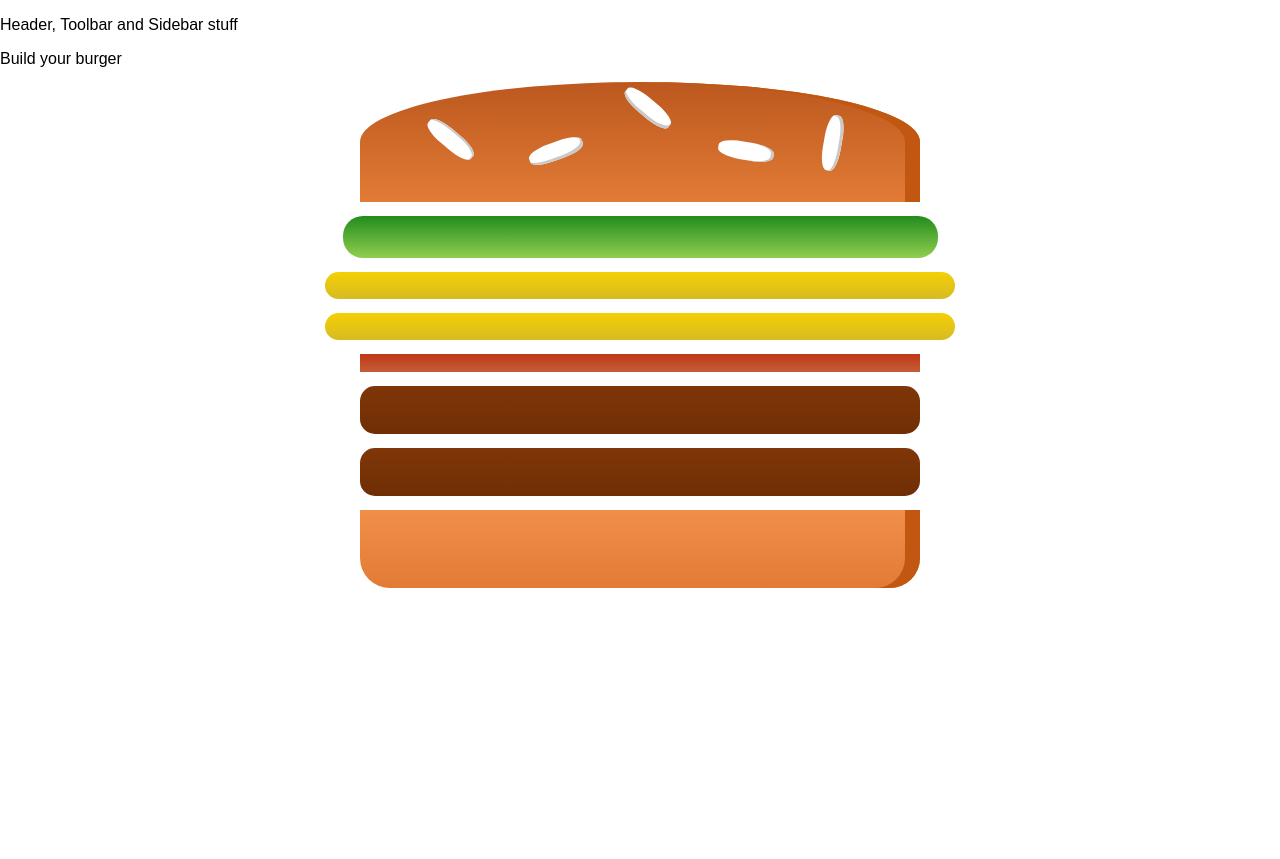
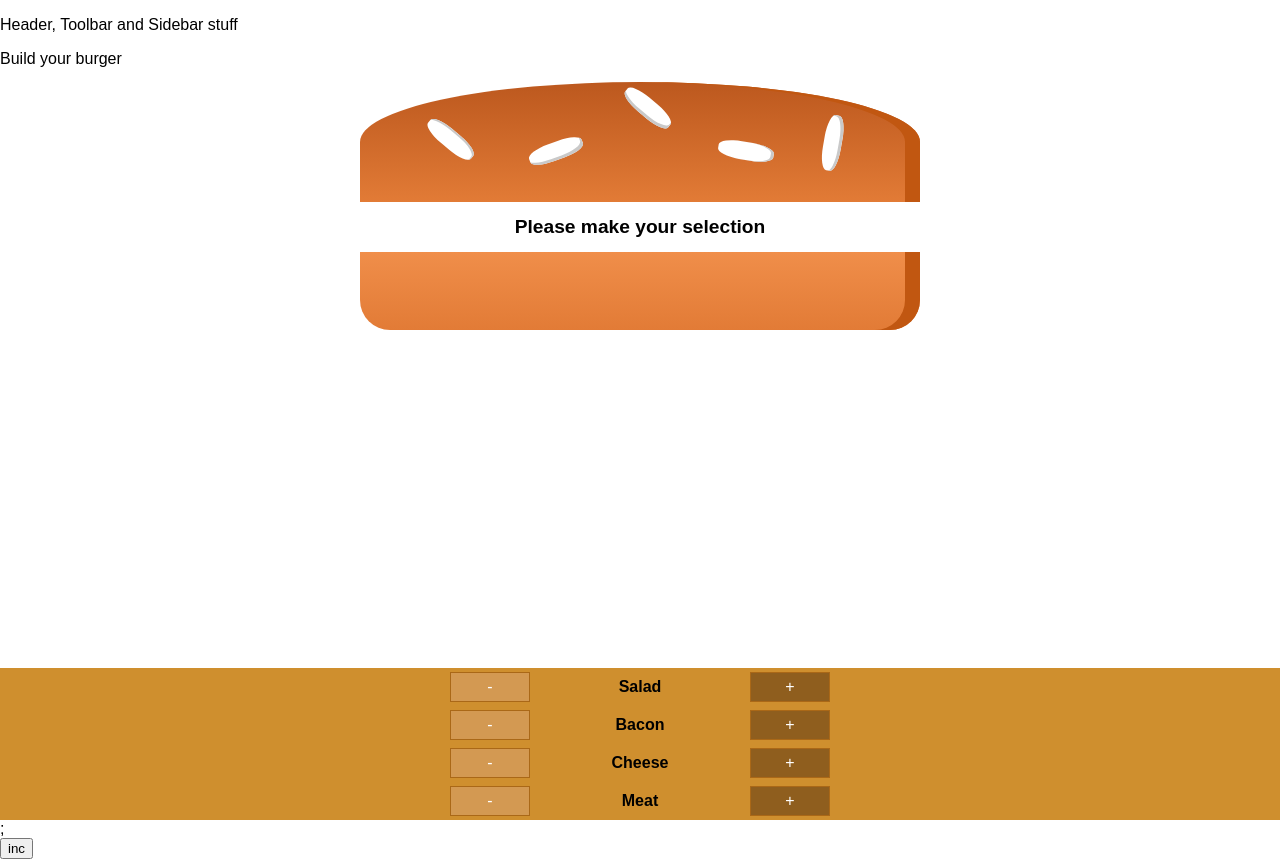
Before and after one commit to toLog/burger-builder, a React app: page / in a window 1280 px wide. Before the commit the page ends 800 px from the top, so only its background shows below. Built offline with nearby package versions, Linux system fonts and the light colour scheme.

Commit message:
Added controls to add ingredients dynamically(unfinnished).

```diff
--- /dev/null
+++ b/src/Components/Burger/BuildControls/BuildControl/BuildControl.css
@@ -0,0 +1,59 @@
+.BuildControl {
+  width: 100%;
+  background-color: #CF8F2E;
+  display: flex;
+  justify-content: center;
+  align-items: center;
+  text-align: center;
+  margin: 0 0;
+}
+
+.BuildControl button {
+  display: block;
+  font: inherit;
+  padding: 5px;
+  margin: 0 60px;
+  width: 80px;
+  border: 1px solid #AA6817;
+  cursor: pointer;
+  outline: none;
+}
+
+.BuildControl button:disabled {
+  background-color: #AC9980;
+  border: 1px solid #7E7365;
+  color: #ccc;
+  cursor: default;
+}
+
+.BuildControl button:hover:disabled {
+  background-color: #AC9980;
+  color: #ccc;
+  cursor: not-allowed;
+}
+
+.Label {
+  padding: 10px;
+  font-weight: bold;
+  width: 80px;
+}
+
+.BuildControl .Less {
+  background-color: #D39952;
+  color: white;
+}
+
+.BuildControl .More {
+  background-color: #8F5E1E;
+  color: white;
+}
+
+.BuildControl .Less:hover, .BuildControl .Less:active {
+  background-color: #DAA972;
+  color: white;
+}
+
+.BuildControl .More:hover,.BuildControl .More:active {
+  background-color: #99703F;
+  color: white;
+}
--- /dev/null
+++ b/src/Components/Burger/BuildControls/BuildControl/BuildControl.js
@@ -0,0 +1,15 @@
+import React from 'react';
+
+import classes from './BuildControl.css';
+
+const buildControl = (props) => {
+  return (
+    <div className={classes.BuildControl}>
+      <button className={classes.Less}>-</button>
+      <div className={classes.Label}>{props.label}</div>
+      <button className={classes.More}>+</button>
+    </div>
+  )
+}
+
+export default buildControl;
--- /dev/null
+++ b/src/Components/Burger/BuildControls/BuildControls.css
@@ -0,0 +1,10 @@
+.BuildControls {
+  width: 100%;
+  background-color: #CF8F2E;
+  display: flex;
+  flex-flow: column;
+  align-items: center;
+  box-shadow: 0 2px 1px #ccc;
+  margin: auto;
+  padding: 10px 0;
+}
--- /dev/null
+++ b/src/Components/Burger/BuildControls/BuildControls.js
@@ -0,0 +1,22 @@
+import React from 'react';
+import BuildControl from './BuildControl/BuildControl';
+
+import classes from './BuildControls.css';
+
+const buildControls = (props) => {
+
+  const ctrlLabels = Object.keys(props.ingredients);
+  ctrlLabels.forEach((element, i) => {
+    ctrlLabels[i] = element.charAt(0).toUpperCase().concat(element.slice(1)); //should i create copy?
+  });
+
+
+  return (
+    <div className={classes.BulidControls}>
+      {ctrlLabels.map(label => <BuildControl key={label} label={label} />)};
+    </div>
+
+  )
+}
+
+export default buildControls;
--- a/src/Components/Burger/Burger.js
+++ b/src/Components/Burger/Burger.js
@@ -25,11 +25,15 @@ const Burger = (props) => {
         return <BurgerIngredient key={ingKey + i} ingredient={ingKey} />
       });
     })
+    .reduce((arr, el) => {
+      return arr.concat(el)
+    }, []);
 
+    console.log(transformedIngredients);
   return (
   <div className={classes.Burger}>
     <BurgerIngredient ingredient="topBun"/>
-      {transformedIngredients}
+    { transformedIngredients.length === 0 ? 'Please make your selection' : transformedIngredients}
     <BurgerIngredient ingredient="bottomBun"/>
   </div>
   )
--- a/src/Containers/BurgerBuilder.js
+++ b/src/Containers/BurgerBuilder.js
@@ -1,8 +1,7 @@
 import React, {Component} from 'react';
 import Burger from '../Components/Burger/Burger';
+import BuildControls from '../Components/Burger/BuildControls/BuildControls'
 import Aux from '../HOC/Aux';
-
-import '../Components/Burger/BurgerIngredients/BurgerIngredient.css'
 
 class BurgerBuilder extends Component {
 
@@ -11,19 +10,31 @@ class BurgerBuilder extends Component {
 
     this.state = {
       ingredients: {
-        salad: 1,
-        cheese: 2,
-        bacon:1,
-        meat: 2
+        salad: 0,
+        bacon:0,
+        cheese: 0,
+        meat: 0
       }
     }
+  }
+
+  incrementIngredient = () => {
+    const ing = 'salad';
+
+    const ings = {...this.state.ingredients};
+    ings[ing]++;
+    console.log(ings);
+
+    this.setState({ingredients: ings});
   }
 
   render() {
     return (
       <Aux>
         <div>Build your burger</div>
-        <Burger ingredients={this.state.ingredients}/>
+        <Burger ingredients={this.state.ingredients} />
+        <BuildControls ingredients={this.state.ingredients} inc={this.incrementIngredient}/>
+        <button onClick={this.incrementIngredient}>inc</button>
       </Aux>
     )
   }
```
